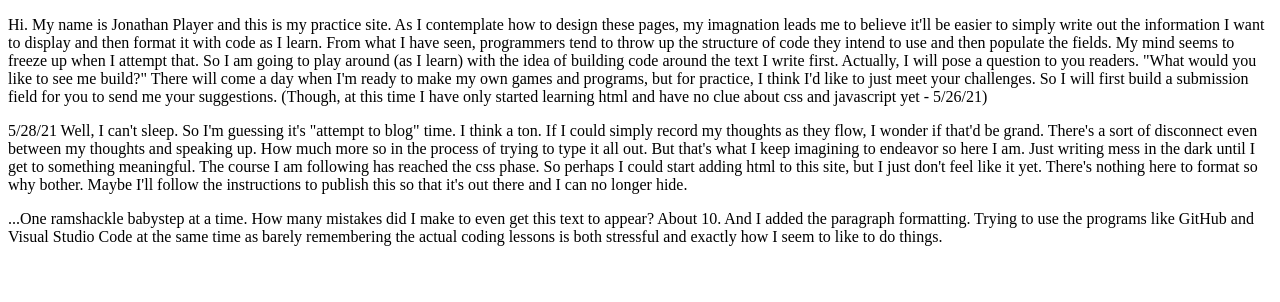
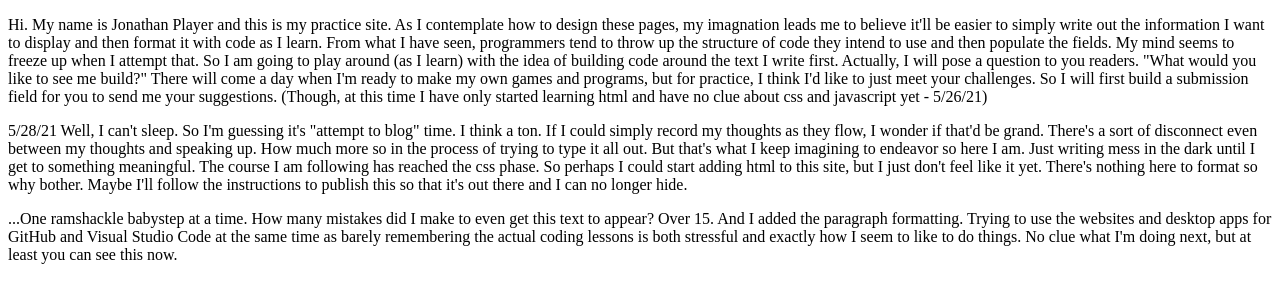
Before and after one commit to jonathanplayer/practice, a plain HTML site: page index.html in a window 1280 px wide. Drawn offline with Linux system fonts and the light colour scheme.

Commit message:
Update index.html

```diff
--- a/index.html
+++ b/index.html
@@ -10,7 +10,7 @@
 
 <p>5/28/21 Well, I can't sleep. So I'm guessing it's "attempt to blog" time. I think a ton. If I could simply record my thoughts as they flow, I wonder if that'd be grand. There's a sort of disconnect even between my thoughts and speaking up. How much more so in the process of trying to type it all out. But that's what I keep imagining to endeavor so here I am. Just writing mess in the dark until I get to something meaningful. The course I am following has reached the css phase. So perhaps I could start adding html to this site, but I just don't feel like it yet. There's nothing here to format so why bother. Maybe I'll follow the instructions to publish this so that it's out there and I can no longer hide.
 
-<p>...One ramshackle babystep at a time. How many mistakes did I make to even get this text to appear? About 10. And I added the paragraph formatting. Trying to use the programs like GitHub and Visual Studio Code at the same time as barely remembering the actual coding lessons is both stressful and exactly how I seem to like to do things.
+<p>...One ramshackle babystep at a time. How many mistakes did I make to even get this text to appear? Over 15. And I added the paragraph formatting. Trying to use the websites and desktop apps for GitHub and Visual Studio Code at the same time as barely remembering the actual coding lessons is both stressful and exactly how I seem to like to do things. No clue what I'm doing next, but at least you can see this now.
 
 	</body>
 </html>
```
